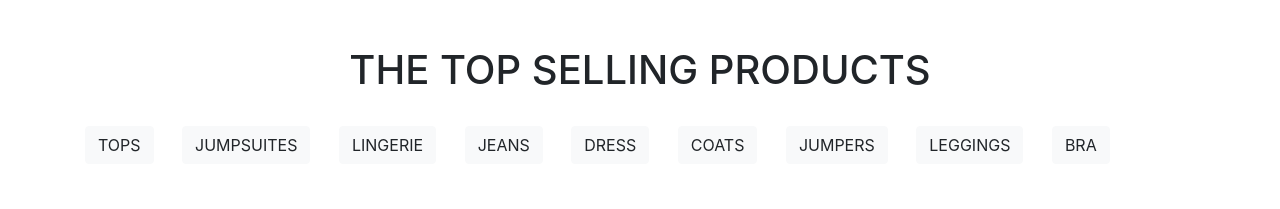
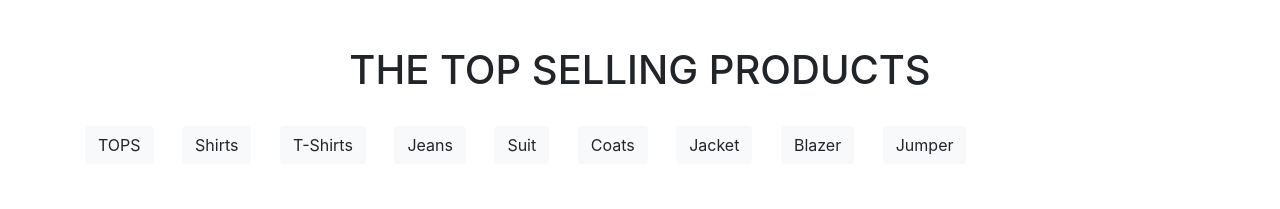
Before and after one commit to arpitsomani8/Men-Cloth-Website-Bootstrap, a website: page index.html in a window 1280 px wide. Shown: the part 2021-2230 px from the top of the page. Drawn offline with nearby package versions, Linux system fonts and the light colour scheme; files whose address does not match are found by name.

Commit message:
final check

```diff
--- a/index.html
+++ b/index.html
@@ -189,14 +189,14 @@
 	  <div class="row mt-4 wow bounceIn">
           <div class="col-md-12">
           <a class="btn btn-light">TOPS</a>
-              <a class="btn btn-light ml-4">JUMPSUITES</a>
-              <a class="btn btn-light ml-4">LINGERIE</a>
-              <a class="btn btn-light ml-4">JEANS</a>
-              <a class="btn btn-light ml-4">DRESS</a>
-              <a class="btn btn-light ml-4">COATS</a>
-              <a class="btn btn-light ml-4">JUMPERS</a>
-              <a class="btn btn-light ml-4">LEGGINGS</a>
-              <a class="btn btn-light ml-4">BRA</a>
+              <a class="btn btn-light ml-4">Shirts</a>
+              <a class="btn btn-light ml-4">T-Shirts</a>
+              <a class="btn btn-light ml-4">Jeans</a>
+              <a class="btn btn-light ml-4">Suit</a>
+              <a class="btn btn-light ml-4">Coats</a>
+              <a class="btn btn-light ml-4">Jacket</a>
+              <a class="btn btn-light ml-4">Blazer</a>
+              <a class="btn btn-light ml-4">Jumper</a>
 
           </div>
           </div>
```
